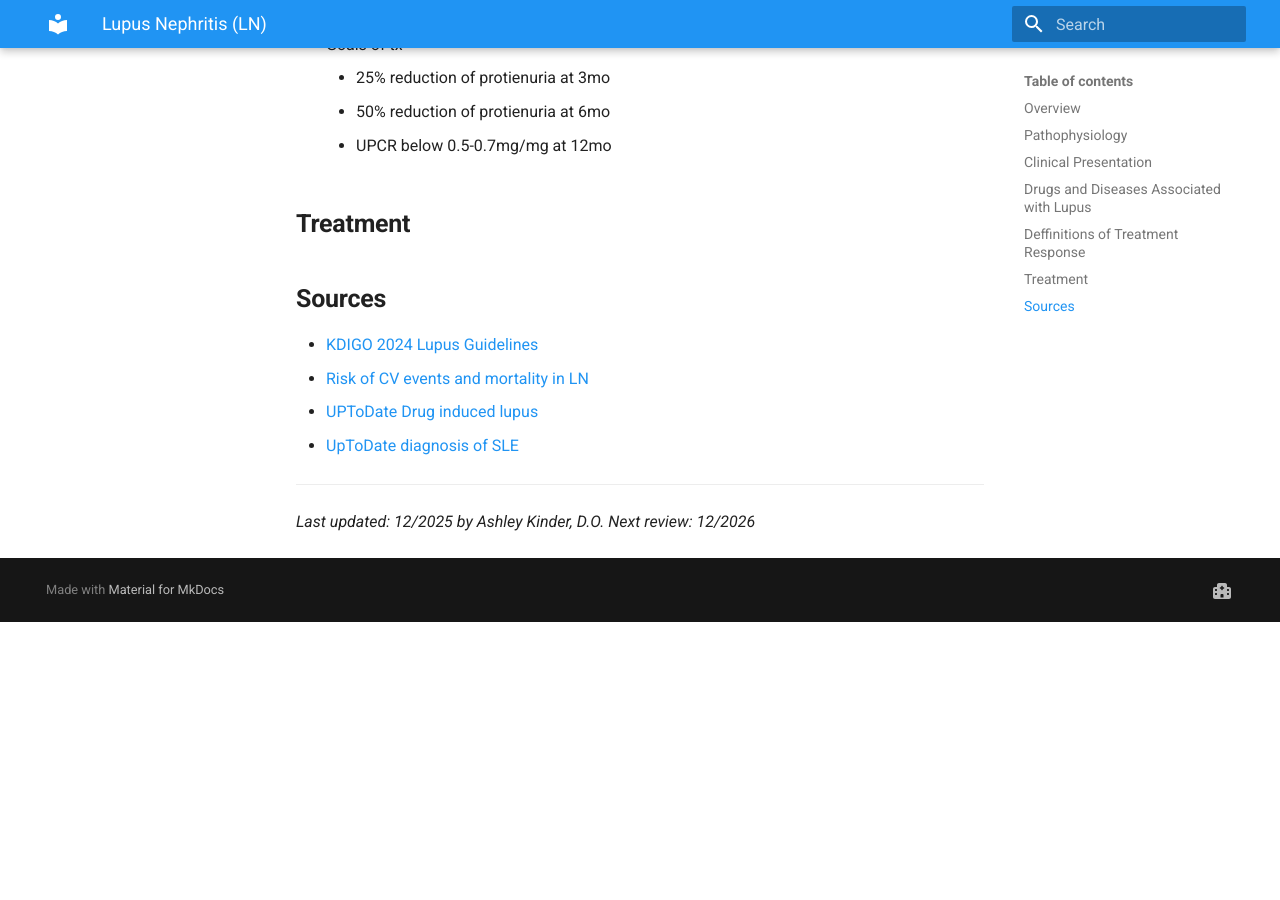
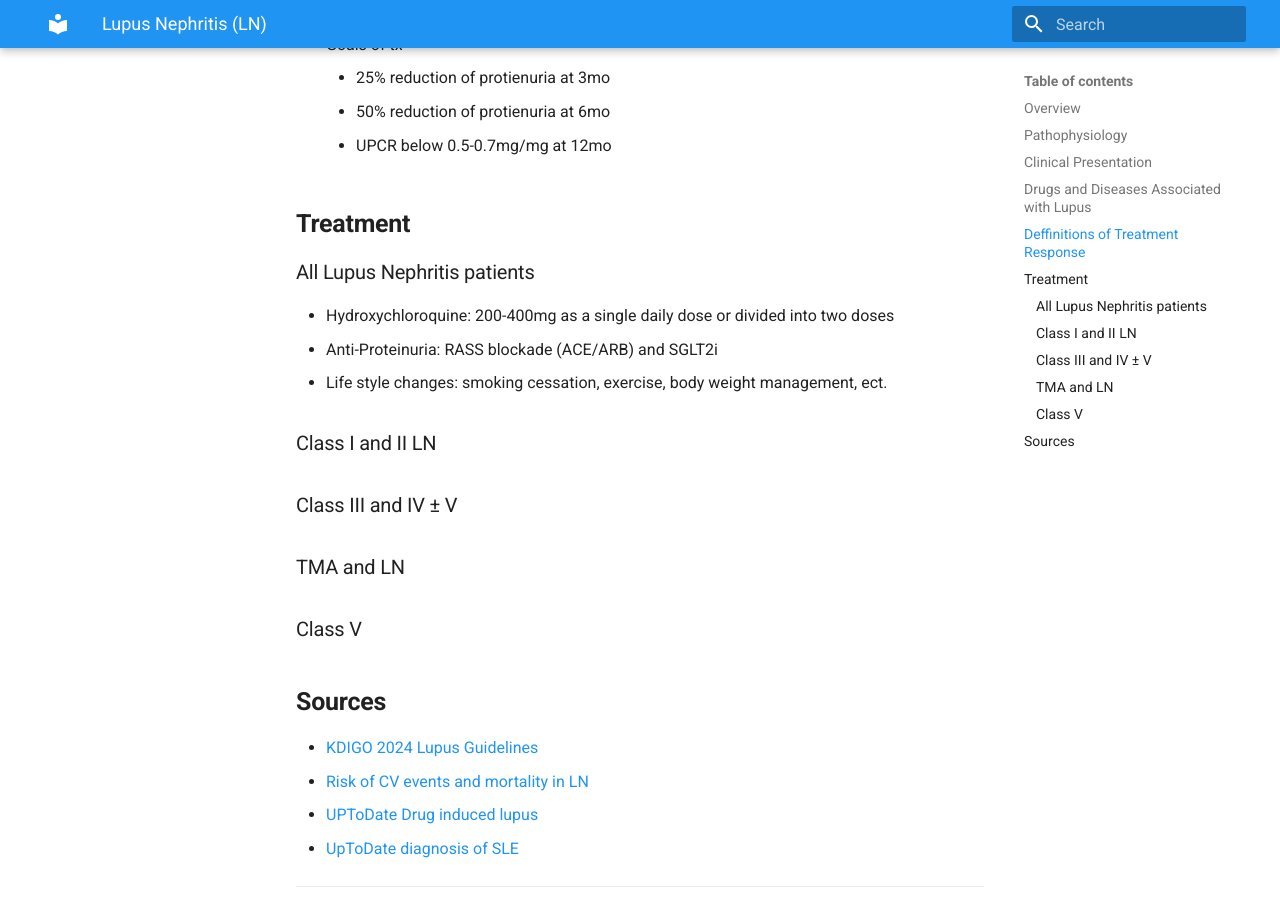
Before and after one commit to TTUNEPH2025/GN, an MkDocs documentation site: the page built from docs/Lupus.md, in a window 1280 px wide and 900 px high, scrolled down 3459 px. Built offline with MkDocs 1.6.1 and Material for MkDocs 9.7.7, drawn with Linux system fonts in a browser that asks for light colours; before the commit the page ends 4081 px from its top, so only the background shows below that.

Commit message:
Update Lupus.md

```diff
--- a/docs/Lupus.md
+++ b/docs/Lupus.md
@@ -75,6 +75,14 @@
       - UPCR below 0.5-0.7mg/mg at 12mo
 
 ## **Treatment**
+### All Lupus Nephritis patients
+  * Hydroxychloroquine: 200-400mg as a single daily dose or divided into two doses
+  * Anti-Proteinuria: RASS blockade (ACE/ARB) and SGLT2i
+  * Life style changes: smoking cessation, exercise, body weight management, ect.
+### Class I and II LN
+### Class III and IV ± V
+### TMA and LN
+### Class V
 ## **Sources**
   * [KDIGO 2024 Lupus Guidelines](https://www.kidney-international.org/action/showPdf?pii=S0085-2538%2823%2900627-0)
   * [Risk of CV events and mortality in LN](https://pubmed.ncbi.nlm.nih.gov/28053276/)
```
